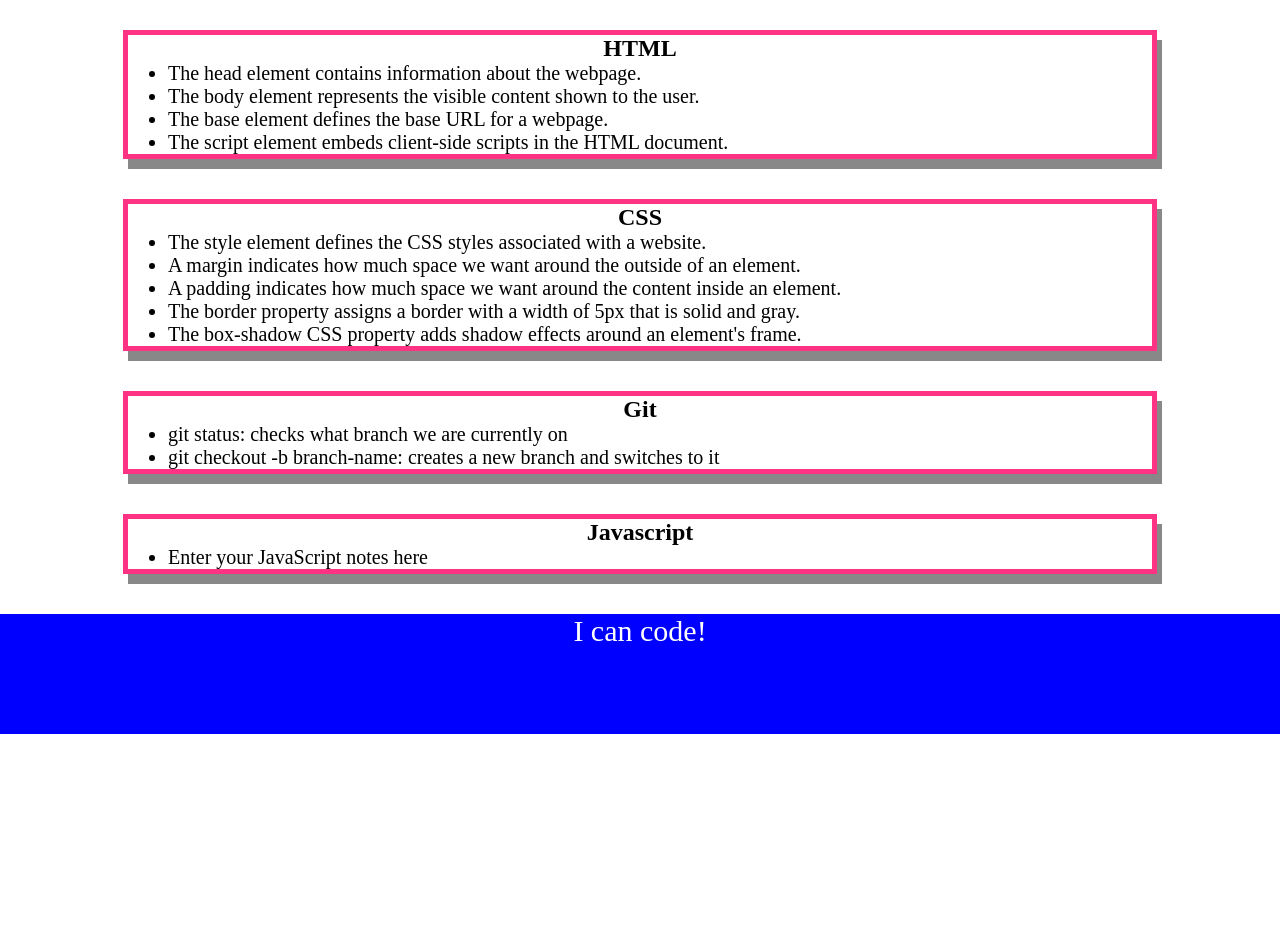
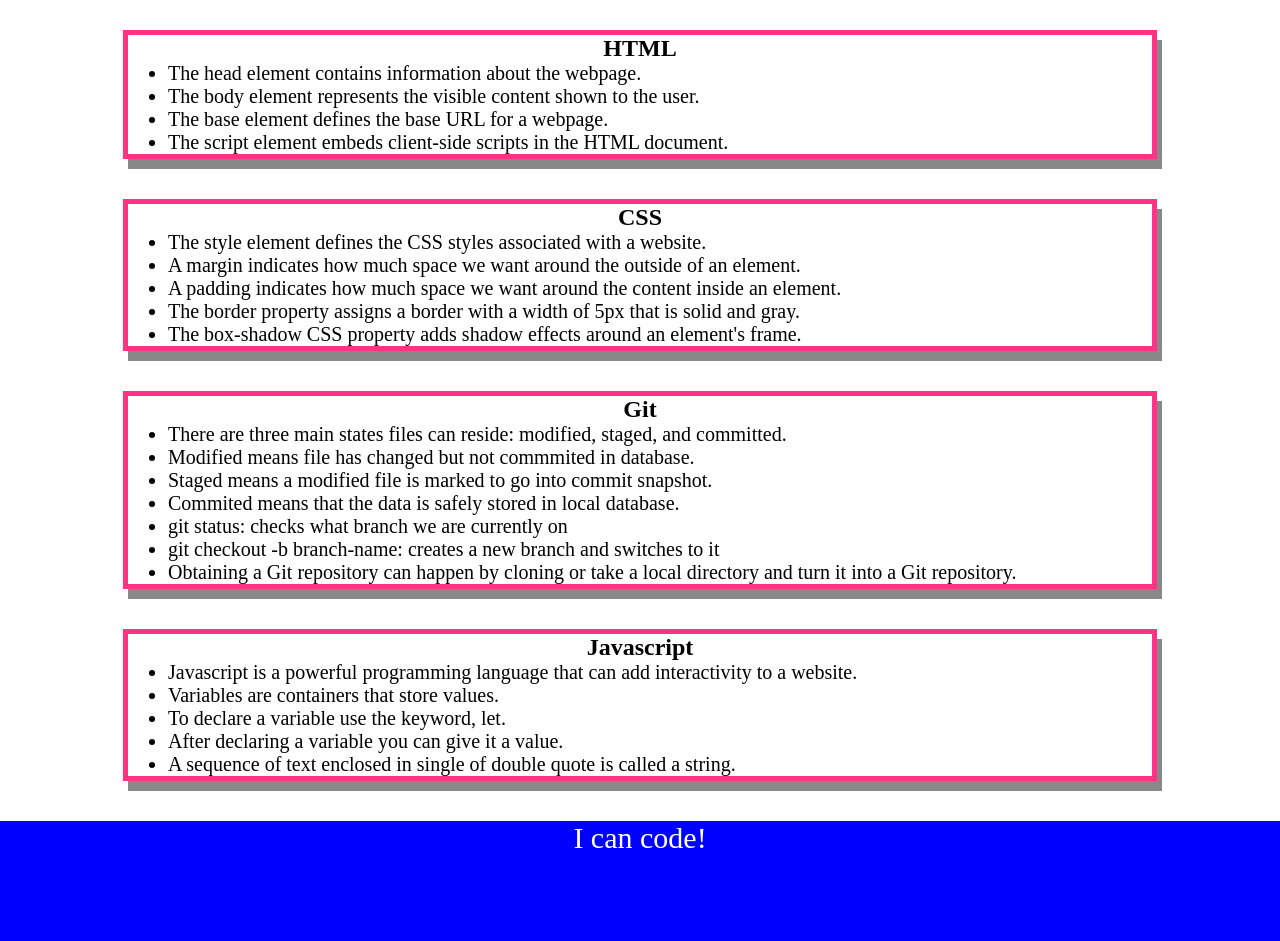
Before and after one commit to SongBirdCode/prework-study-guide, a plain HTML site: page index.html in a window 1280 px wide. Shown: the part 130-1071 px from the top of the page. Before the commit the page ends 864 px from the top, so only its background shows below. Drawn offline with Linux system fonts and the light colour scheme.

Commit message:
<added javacript>

```diff
--- /dev/null
+++ b/assets/script.js
@@ -0,0 +1,19 @@
+var topics = ['HTML', 'CSS', 'Git', 'JavaScript'];
+
+for (var x = 0; x < topics.length; x++) {
+ console.log(topics[x]);
+}
+
+/*
+if (topic === 'HTML') {
+ console.log("Let's study HTML!");
+} else if (topic === 'CSS') {
+ console.log("Let's study CSS!");
+} else if (topic === 'Git') {
+ console.log("Let's study Git!");
+} else if (topic === 'JavaScript') {
+ console.log("Let's study JavaScript!");
+} else {
+ console.log('Please try again!');
+}
+*/
--- a/index.html
+++ b/index.html
@@ -13,6 +13,9 @@
     <header id="header">
       <h1>Prework Study Guide</h1>
       <img src="./assets/bowtie-cat.png" alt="Profile image of cat wearing a bow tie." />
+
+      <h2>✨ Open the Console to See What's Happening ✨</h2>
+
     </header>
     <main>
 
@@ -60,9 +63,19 @@
 
         <ul>
 
-          <li>git status: checks what branch we are currently on</li>
+          <li> There are three main states files can reside: modified, staged, and committed. </li>
 
-          <li>git checkout -b branch-name: creates a new branch and switches to it</li>
+          <li> Modified means file has changed but not commmited in database. </li>
+
+          <li> Staged means a modified file is marked to go into commit snapshot. </li>
+
+          <li> Commited means that the data is safely stored in local database. </li>
+
+          <li> git status: checks what branch we are currently on </li>
+
+          <li> git checkout -b branch-name: creates a new branch and switches to it </li>
+
+          <li> Obtaining a Git repository can happen by cloning or take a local directory and turn it into a Git repository. </li>
 
         </ul>
 
@@ -74,7 +87,15 @@
 
         <ul>
 
-          <li>Enter your JavaScript notes here</li>
+          <li> Javascript is a powerful programming language that can add interactivity to a website. </li>
+
+          <li> Variables are containers that store values. </li>
+
+          <li> To declare a variable use the keyword, let. </li>
+
+          <li> After declaring a variable you can give it a value. </li>
+
+          <li> A sequence of text enclosed in single of double quote is called a string. </li>
 
         </ul>
 
@@ -83,8 +104,13 @@
     </main>
 
     <footer>
+
       <p>I can code!</p>
 
     </footer>
+
+    <script src="./assets/script.js"></script>
+
   </body>
+
 </html>
```
Also changed, not shown: 1 other file.
